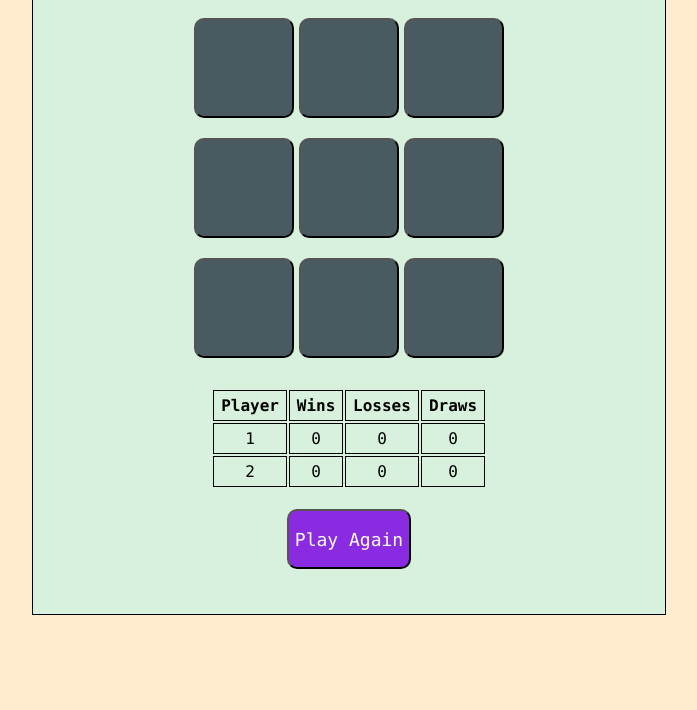
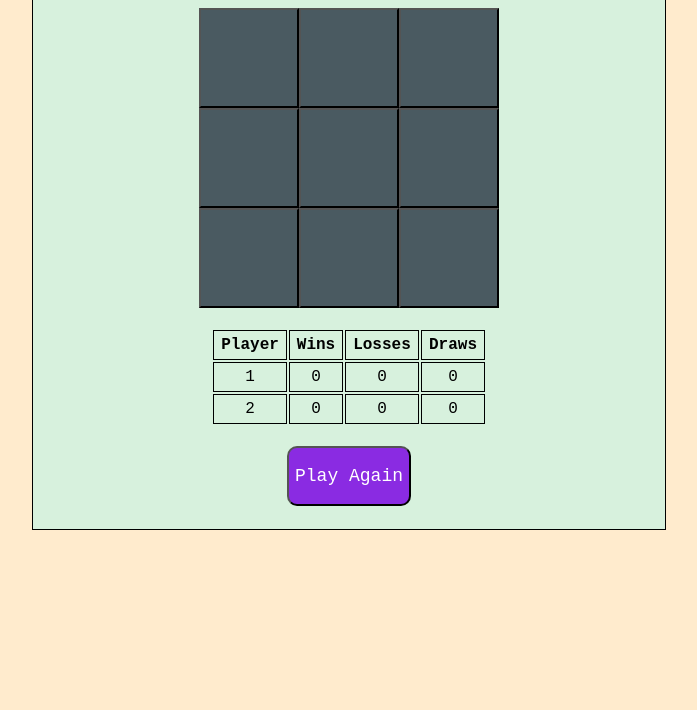
Before and after one commit to codes-py/TicTacToe, a plain HTML site: page index.html in a window 1280 px wide. Shown: the part 90-800 px from the top of the page, without its empty margins (291-988 px from the left). Drawn offline with Linux system fonts and the light colour scheme.

Commit message:
Updated style

```diff
--- a/index.html
+++ b/index.html
@@ -7,8 +7,10 @@
     <title>Tic Tac Toe</title>
 </head>
 <body>
+    <div class="container">
+        <h1>Tic Tac Toe</h1>
+
         <div id="ttt" class="tttcontainer">
-        <h1>Tic Tac Toe</h1>
 
             <div id="row1" class="tttrow">
                 <button class="btn" id="col1" onclick="buttonClick(this)"></button>
@@ -26,6 +28,7 @@
                 <button class="btn" id="col1" onclick="buttonClick(this)"></button>
                 <button class="btn" id="col2" onclick="buttonClick(this)"></button>
                 <button class="btn" id="col3" onclick="buttonClick(this)"></button>
+            </div>
         </div>
 
         <table>
@@ -49,14 +52,15 @@
                 <td name="losses">0</td>
                 <td name="draws">0</td>
             </tr>
-
         </table>
 
         <div>
             <button class="btn-play" onclick="playAgain()">Play Again</button>
         </div>
+
         <h2 id="res"></h2>
+
+        <script src="script.js"></script>
     </div>
-    <script src="script.js"></script>
 </body>
 </html>
--- a/styles.css
+++ b/styles.css
@@ -1,33 +1,34 @@
-.tttcontainer {
+.container {
     border: 1px solid black;
     width: 50%;
     margin: auto;
-    display: flex;
-    flex-direction: column;
-    flex-wrap: wrap;
     text-align: center;
-    font-family: Consolas;
+    font-family: 'Courier New', Courier, monospace;
     font-size: large;
     justify-content: space-around;
     background-color: rgba(137, 253, 253, 0.342);
 }
 
+.tttcontainer {
+    display: flex;
+    flex-direction: column;
+    flex-wrap: wrap;
+    text-align: center;
+    font-family: 'Courier New', Courier, monospace;
+    font-size: large;
+}
+
 .tttrow {
     display: flex;
-    padding: 10px;
     width: 50%;
     margin: auto;
-    justify-content: space-around;
-}
-
-button {
-    border-radius: 10px;
+    justify-content: center;
 }
 
 .btn, .btn-red, .btn-blue {
     height: 100px;
     width: 100px;
-    font-family: consolas;
+    font-family: 'Courier New', Courier, monospace;
     font-size: xx-large;
     background-color: rgb(74, 90, 97);
     color: #fff;
@@ -44,7 +45,8 @@ button {
 .btn-play {
     background-color: blueviolet;
     height: 60px;
-    font-family: consolas;
+    border-radius: 10px;
+    font-family: 'Courier New', Courier, monospace;
     font-size: large;
     color: #fff;
 }
```
Lines whose indentation alone changed are shown as unchanged.
